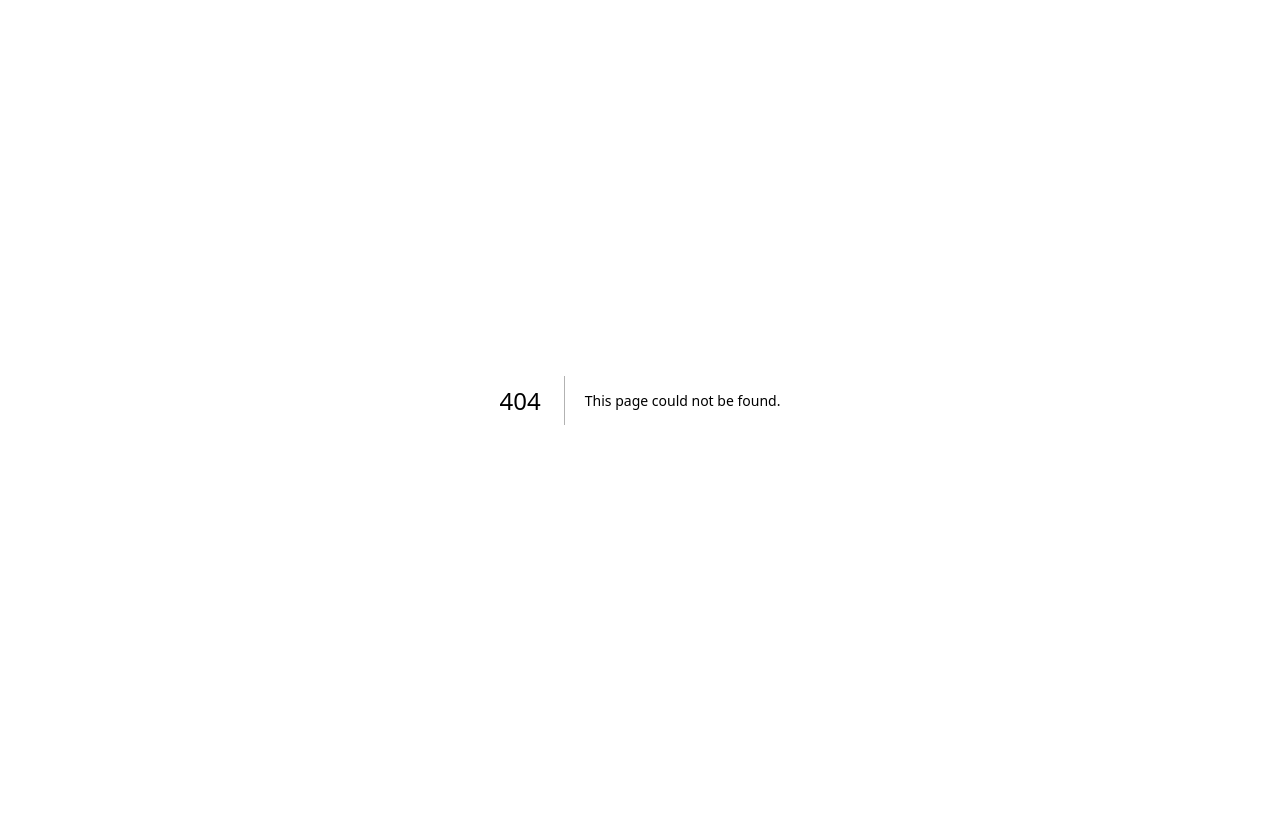
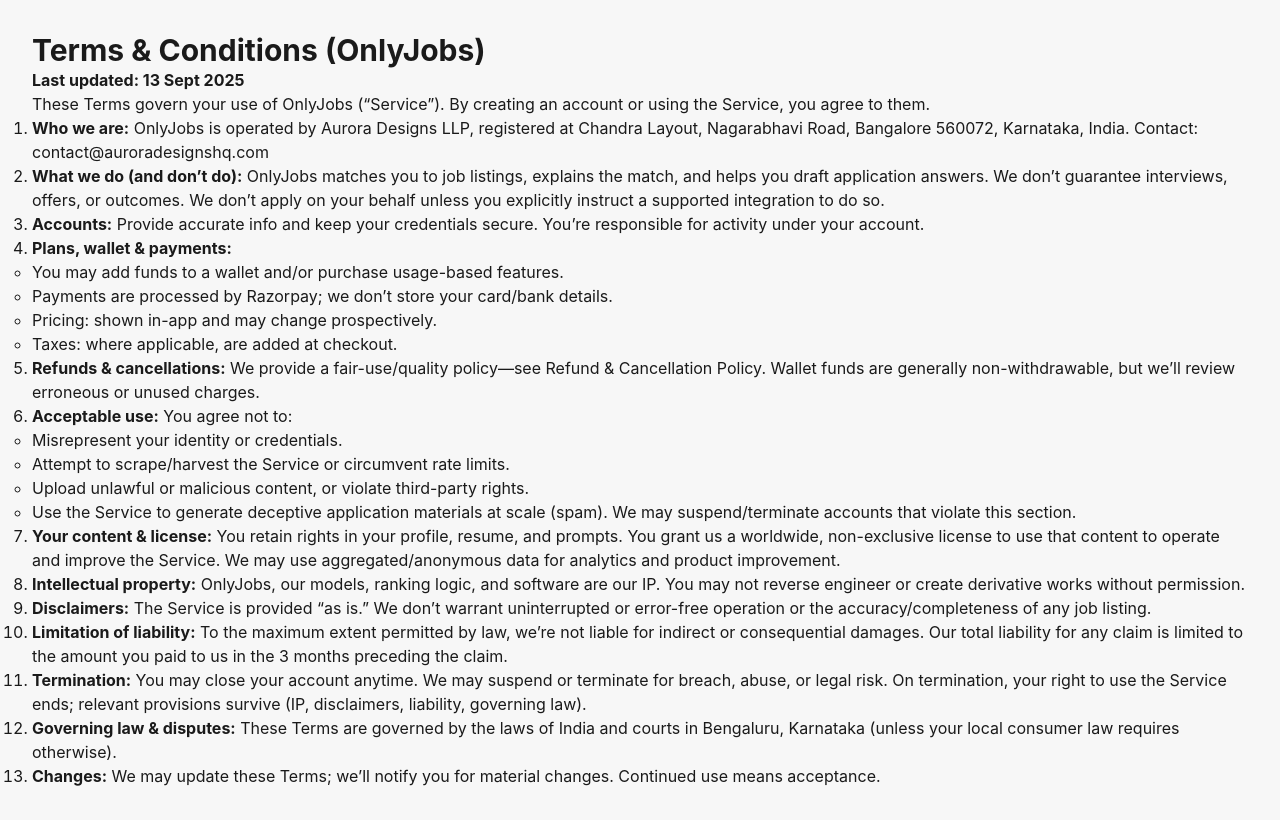
Before and after one commit to stonebinox/onlyjobs-frontend, a Next.js app: page /terms-conditions in a window 1280 px wide. Before the commit this address had no page. Built offline with nearby package versions, Linux system fonts and the light colour scheme.

Commit message:
Added T&C

```diff
--- /dev/null
+++ b/src/pages/terms-conditions.tsx
@@ -0,0 +1,112 @@
+import { Box, Heading } from "@chakra-ui/react";
+
+const TermsConditions = () => {
+  return (
+    <Box p={8}>
+      <Heading size="lg">Terms & Conditions (OnlyJobs)</Heading>{" "}
+      <strong>Last updated: 13 Sept 2025</strong>
+      <p>
+        These Terms govern your use of OnlyJobs (“Service”). By creating an
+        account or using the Service, you agree to them.
+        <ol>
+          <li>
+            <strong>Who we are:</strong> OnlyJobs is operated by Aurora Designs
+            LLP, registered at Chandra Layout, Nagarabhavi Road, Bangalore
+            560072, Karnataka, India. Contact: contact@auroradesignshq.com
+          </li>
+          <li>
+            <strong>What we do (and don’t do):</strong> OnlyJobs matches you to
+            job listings, explains the match, and helps you draft application
+            answers. We don’t guarantee interviews, offers, or outcomes. We
+            don’t apply on your behalf unless you explicitly instruct a
+            supported integration to do so.
+          </li>
+          <li>
+            <strong>Accounts:</strong> Provide accurate info and keep your
+            credentials secure. You’re responsible for activity under your
+            account.
+          </li>
+          <li>
+            <strong>Plans, wallet & payments:</strong>
+            <ul>
+              <li>
+                You may add funds to a wallet and/or purchase usage-based
+                features.
+              </li>
+              <li>
+                Payments are processed by Razorpay; we don’t store your
+                card/bank details.
+              </li>
+              <li>Pricing: shown in-app and may change prospectively.</li>
+              <li>Taxes: where applicable, are added at checkout.</li>
+            </ul>
+          </li>
+          <li>
+            <strong>Refunds & cancellations:</strong> We provide a
+            fair-use/quality policy—see Refund & Cancellation Policy. Wallet
+            funds are generally non-withdrawable, but we’ll review erroneous or
+            unused charges.
+          </li>
+          <li>
+            <strong>Acceptable use:</strong> You agree not to:
+            <ul>
+              <li>Misrepresent your identity or credentials.</li>
+              <li>
+                Attempt to scrape/harvest the Service or circumvent rate limits.
+              </li>
+              <li>
+                Upload unlawful or malicious content, or violate third-party
+                rights.
+              </li>
+              <li>
+                Use the Service to generate deceptive application materials at
+                scale (spam). We may suspend/terminate accounts that violate
+                this section.
+              </li>
+            </ul>
+          </li>
+          <li>
+            <strong>Your content & license:</strong> You retain rights in your
+            profile, resume, and prompts. You grant us a worldwide,
+            non-exclusive license to use that content to operate and improve the
+            Service. We may use aggregated/anonymous data for analytics and
+            product improvement.
+          </li>
+          <li>
+            <strong>Intellectual property:</strong> OnlyJobs, our models,
+            ranking logic, and software are our IP. You may not reverse engineer
+            or create derivative works without permission.
+          </li>
+          <li>
+            <strong>Disclaimers:</strong> The Service is provided “as is.” We
+            don’t warrant uninterrupted or error-free operation or the
+            accuracy/completeness of any job listing.
+          </li>
+          <li>
+            <strong>Limitation of liability:</strong> To the maximum extent
+            permitted by law, we’re not liable for indirect or consequential
+            damages. Our total liability for any claim is limited to the amount
+            you paid to us in the 3 months preceding the claim.
+          </li>
+          <li>
+            <strong>Termination:</strong> You may close your account anytime. We
+            may suspend or terminate for breach, abuse, or legal risk. On
+            termination, your right to use the Service ends; relevant provisions
+            survive (IP, disclaimers, liability, governing law).
+          </li>
+          <li>
+            <strong>Governing law & disputes:</strong> These Terms are governed
+            by the laws of India and courts in Bengaluru, Karnataka (unless your
+            local consumer law requires otherwise).
+          </li>
+          <li>
+            <strong>Changes:</strong> We may update these Terms; we’ll notify
+            you for material changes. Continued use means acceptance.
+          </li>
+        </ol>
+      </p>
+    </Box>
+  );
+};
+
+export default TermsConditions;
```
Also changed, not shown: src/components/Footer.tsx (+9 -3 lines).
